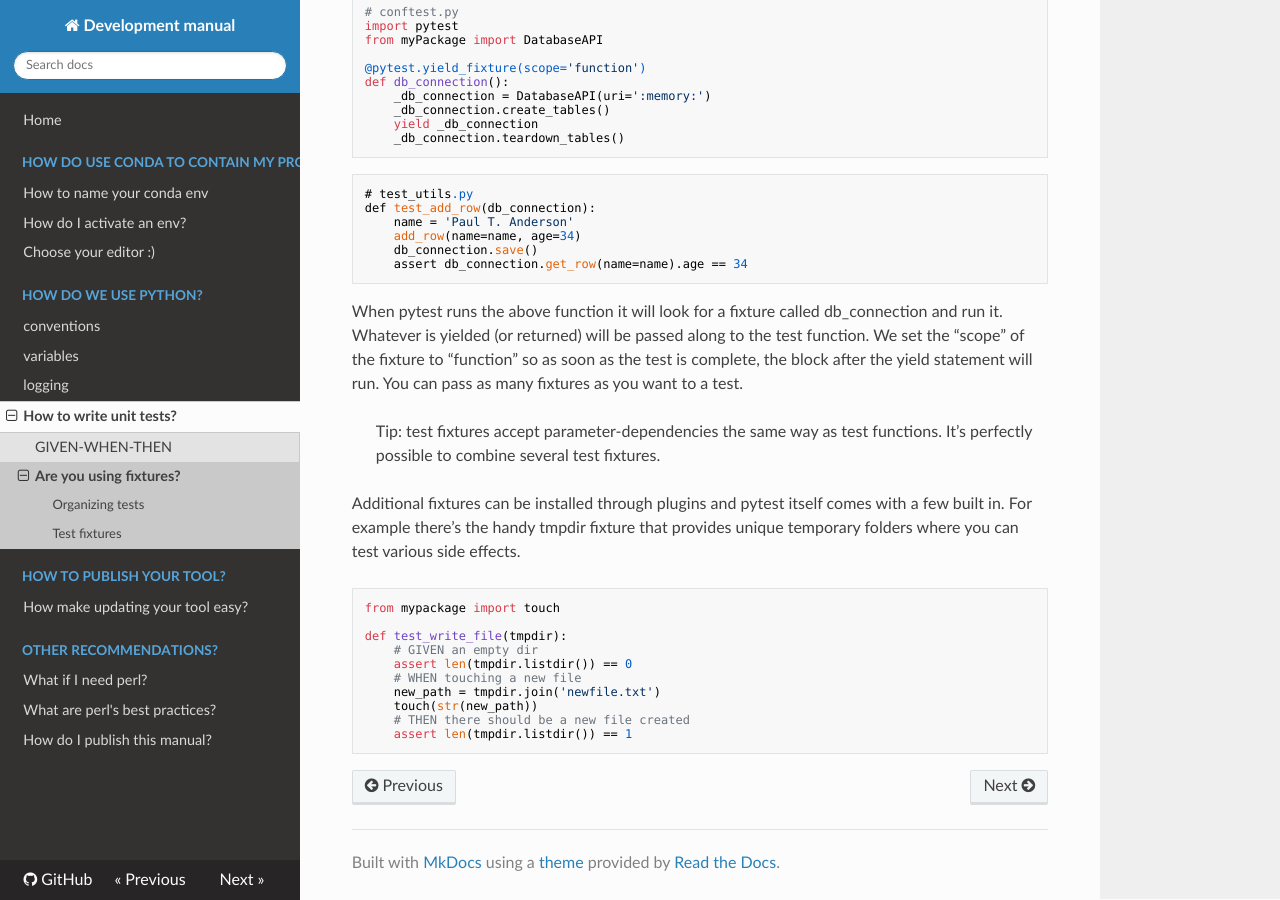
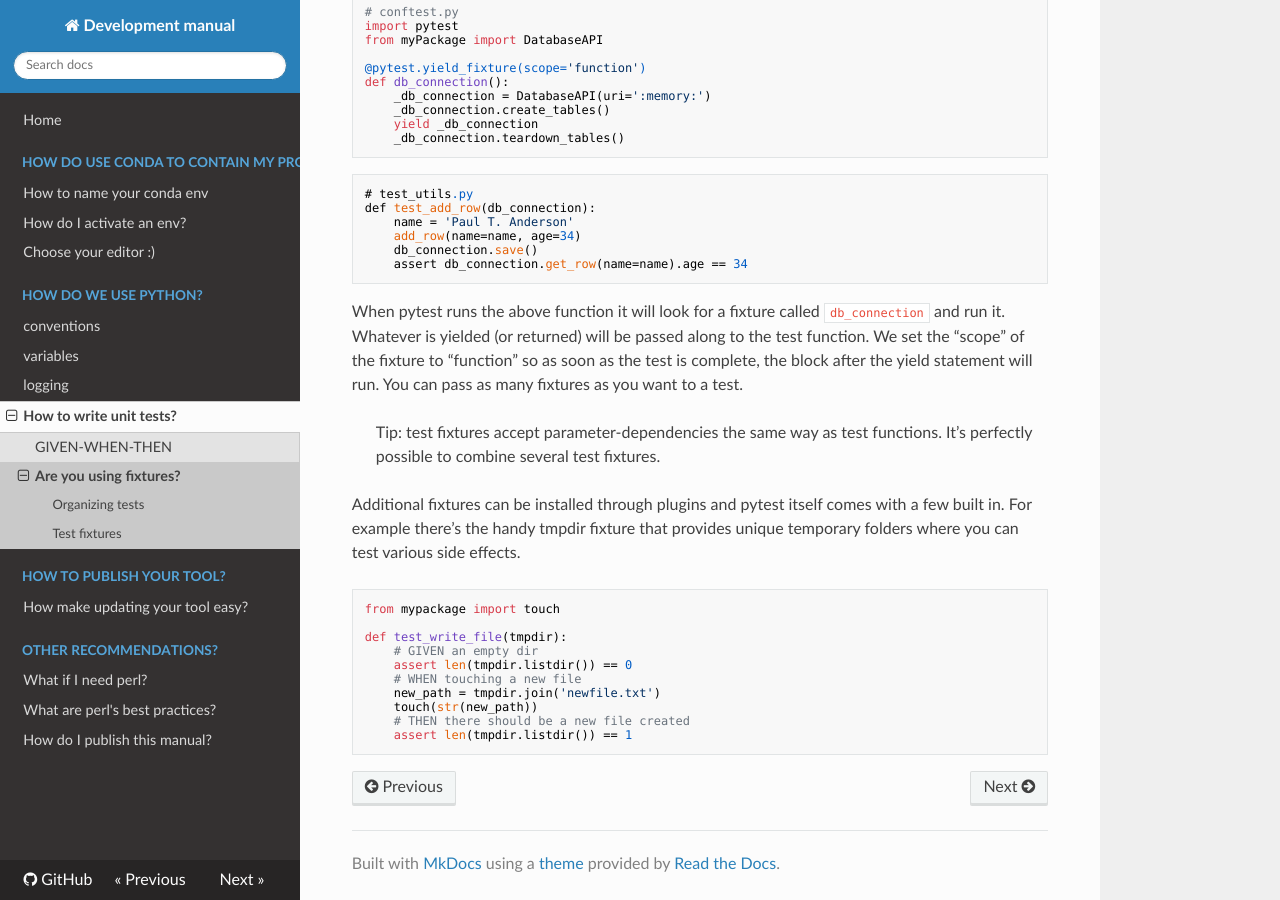
Before and after one commit to ingkebil/development, an MkDocs documentation site: the page built from docs/python/testing/fixtures.md, in a window 1280 px wide and 900 px high, scrolled down 1672 px. Built offline with MkDocs 1.6.1, drawn with Linux system fonts in a browser that asks for light colours; nearby versions of some CDN libraries.

Commit message:
Proper quoting
Co-Authored-By: ingkebil <kenny.billiau@scilifelab.se>

````diff
--- a/docs/python/testing/fixtures.md
+++ b/docs/python/testing/fixtures.md
@@ -92,7 +92,7 @@ def test_add_row(db_connection):
     assert db_connection.get_row(name=name).age == 34
 ```
 
-When pytest runs the above function it will look for a fixture called db_connection and run it. Whatever is yielded (or returned) will be passed along to the test function. We set the “scope” of the fixture to “function” so as soon as the test is complete, the block after the yield statement will run. You can pass as many fixtures as you want to a test.
+When pytest runs the above function it will look for a fixture called `db_connection` and run it. Whatever is yielded (or returned) will be passed along to the test function. We set the “scope” of the fixture to “function” so as soon as the test is complete, the block after the yield statement will run. You can pass as many fixtures as you want to a test.
 
 > Tip: test fixtures accept parameter-dependencies the same way as test functions. It’s perfectly possible to combine several test fixtures.
 
````
